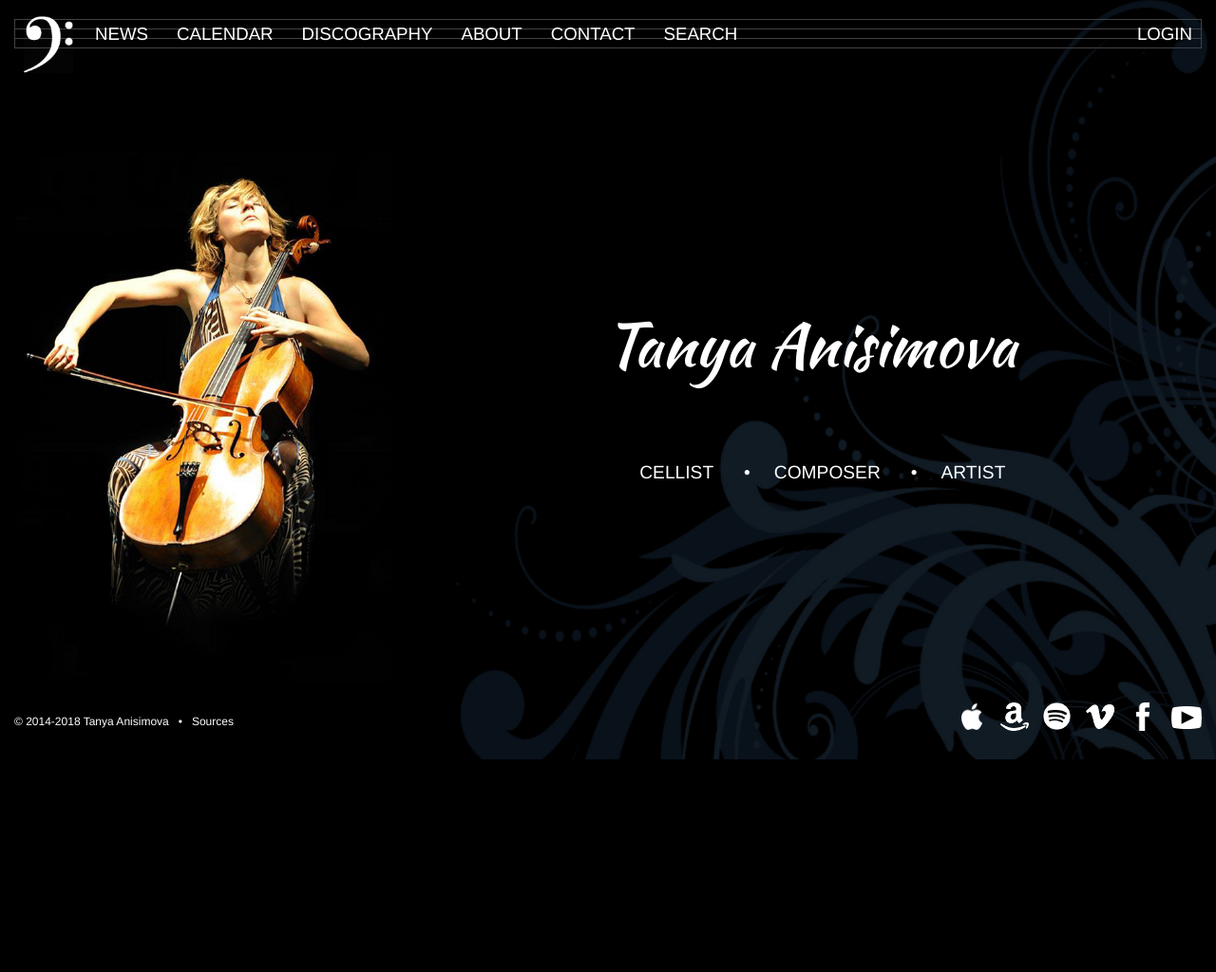
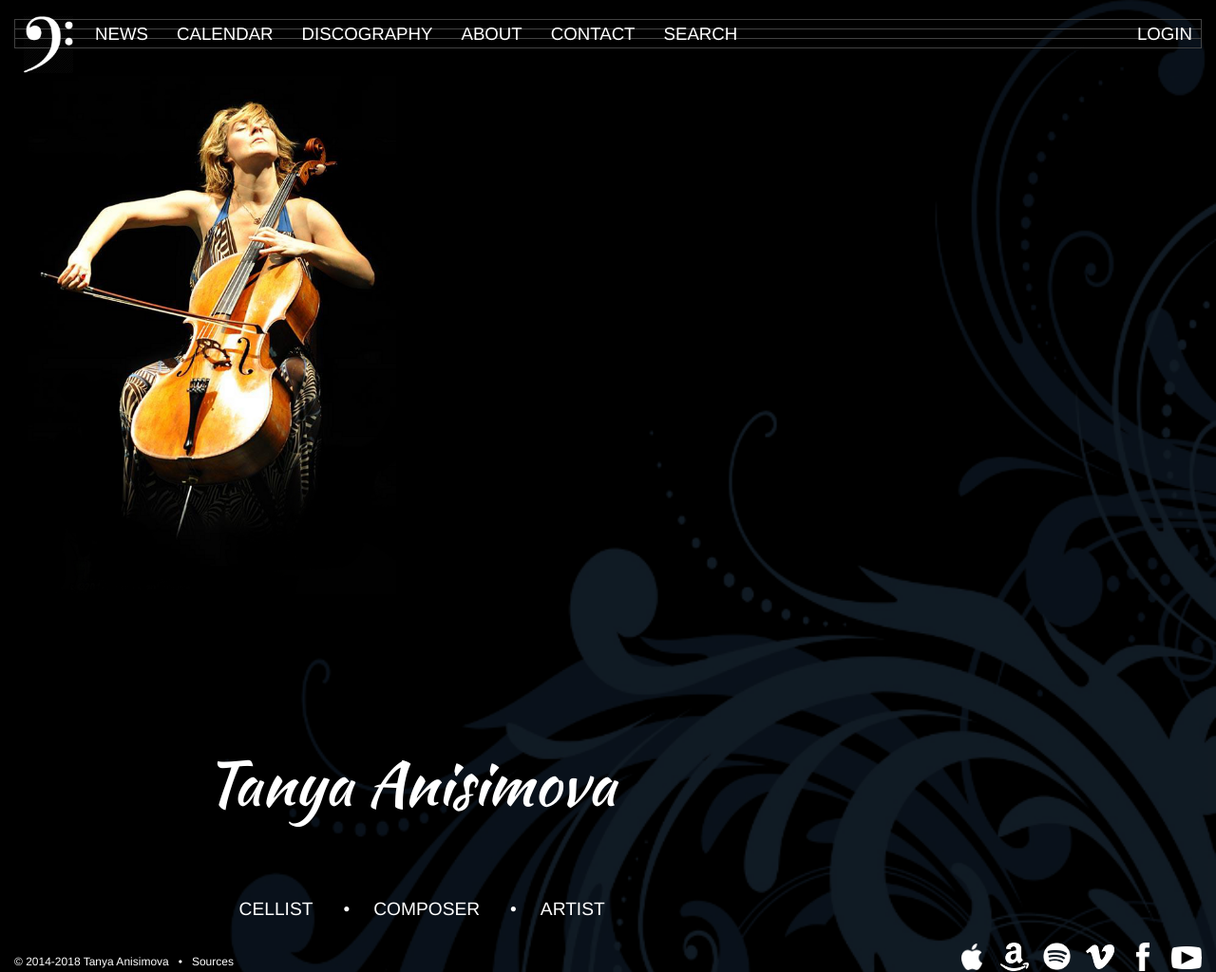
Before and after one commit to oxelson/CS634, a PHP site: page /index.php in a window 1280 px wide. Shown: the top 1024 px of the page at 95% size. Before the commit the page ends 800 px from the top, so only its background shows below. Run offline with PHP 8.4, Linux system fonts and the light colour scheme; some libraries are stand-ins or nearby versions; some web fonts are replaced.

Commit message:
move top-level row declaration to content pages

```diff
--- a/header.php
+++ b/header.php
@@ -9,20 +9,20 @@
              <ul>
                <li><a href='/news'>NEWS</a></li>
                <li><a href='/calendar'>CALENDAR</a></li>
-               <li><a href='/discographt'>DISCOGRAPHY</a></li>
+               <li><a href='/discography'>DISCOGRAPHY</a></li>
                <li><a href='/about'>ABOUT</a></li>
                <li><a href='/contact'>CONTACT</a></li>
                <li><a href=''>SEARCH</a></li>
              </ul>
              <div class='auth'>
-               <div class='menu'><img src='images/menu.png' alt='Menu'/></div>
+               <div class='menu'><img src='/images/menu.png' alt='Menu'/></div>
                <a href=/login' class='login'>LOGIN</a>
              </div>
            </nav>
              <!-- right end of music bar -->
              <div class='col right'></div>
          </div> <!-- /.row -->
-         <div class='row nobg'>
+         <div class='row nobg hidden'>
            <div id='menu_nav' class='col hidden'><ul></ul></div>
          </div> <!-- /.row -->
        </div> <!-- /.container -->
@@ -30,6 +30,5 @@
 
    <main>
      <div class='container'>
-       <div class='row'>
 ";
 ?>
```
